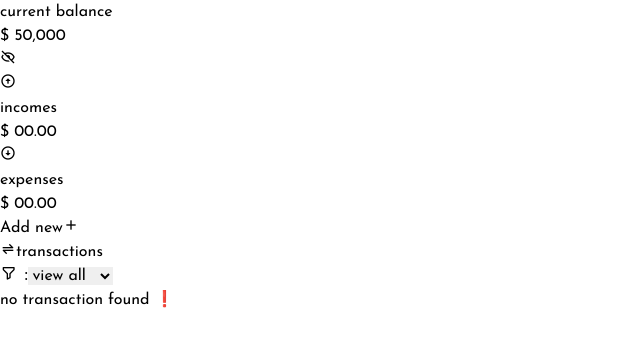
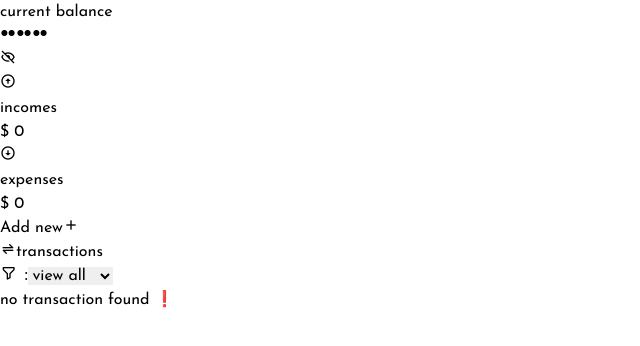
Before and after one commit to sadranafe/expense-tracker, a React (Vite) app: page / in a window 1280 px wide. Shown: the top 346 px of the page, without its empty margins (0-640 px from the left). Built offline with nearby package versions, Linux system fonts and the light colour scheme.

Commit message:
add the dynamic numbers to the XML structure

```diff
--- a/src/components/expenseTracker/expenseTracker.jsx
+++ b/src/components/expenseTracker/expenseTracker.jsx
@@ -20,6 +20,33 @@ const ExpenseTracker = () => {
         ev.preventDefault();
         setModalIsOpen(!modalIsOpen);
     }
+
+    // ! very important part of the code. 👉👉 delete the transaction
+    const deleteBtnHandler = item => {
+        if (item.action === "withdraw") {
+            setPrice(prevState => {
+                return prevState + item.price
+            })
+
+            setExpenses(prevState => {
+                return prevState - item.price
+            })
+
+        } else {
+            setPrice(prevState => {
+                return prevState - item.price
+            })
+
+            setIncomes(prevState => {
+                return prevState - item.price
+            })
+
+        }
+
+        const newTrans = filteredTransactions.filter(transaction => transaction !== item);
+        setTransAction_(newTrans)
+    }
+
 
     const filteredTransactions = transAction_.filter(transaction => {
         if (filteredView === "view all") {
@@ -61,31 +88,12 @@ const ExpenseTracker = () => {
         })
     }
 
-    // ! very important part of the code. 👉👉 delete the transaction
-    const deleteBtnHandler = item => {
-        if (item.action === "withdraw") {
-            setPrice(prevState => {
-                return prevState + item.price
-            })
+    const [showBalance, setShowBalance] = useState(false);
 
-            setExpenses(prevState => {
-                return prevState - item.price
-            })
+    const balanceHandler = () => {
+        setShowBalance(!showBalance)
+    }
 
-        } else {
-            setPrice(prevState => {
-                return prevState - item.price
-            })
-
-            setIncomes(prevState => {
-                return prevState - item.price
-            })
-
-        }
-
-        const newTrans = filteredTransactions.filter(transaction => transaction !== item);
-        setTransAction_(newTrans)
-    }
 
     return (
         <>
@@ -93,10 +101,20 @@ const ExpenseTracker = () => {
 
                 <div className="w-4/12 relative text-white bg-sky-950 shadow-xl shadow-gray-400 rounded-xl p-3 mb-10 py-10 flex flex-wrap justify-center items-center">
                     <h2 className="uppercase w-full text-center">current balance</h2>
-                    <p className="mt-4 text-xl">$ 50,000</p>
+                    <p className="mt-4 text-xl">
+                        {
+                            showBalance ? `$  ${Number(price).toLocaleString()}` :
+                                <>
+                                    <i className="bx bxl-flickr"></i>
+                                    <i className="bx bxl-flickr"></i>
+                                    <i className="bx bxl-flickr"></i>
+                                </>
+                        }
 
-                    <button className="py-1 mt-2 px-3 absolute right-32 top-16">
-                        <i className="bx bx-hide text-xl"></i>
+                    </p>
+
+                    <button onClick={balanceHandler} className={price.toString().length >= 12 ? "py-1 mt-2 px-3 absolute right-24 top-16" : "py-1 mt-2 px-3 absolute right-32 top-16"}>
+                        <i className={showBalance ? "bx bx-show-alt text-xl" : "bx bx-hide text-xl"}></i>
                     </button>
 
                     <div className="w-full px-5 mt-5">
@@ -106,7 +124,7 @@ const ExpenseTracker = () => {
                                     <i className="bx bx-up-arrow-circle text-2xl"></i>
                                     <div className="ml-2">
                                         <p>incomes</p>
-                                        <p>$ 00.00</p>
+                                        <p>$ {Number(incomes).toLocaleString()}</p>
                                     </div>
                                 </div>
                             </div>
@@ -117,7 +135,7 @@ const ExpenseTracker = () => {
                                     <i className="bx bx-down-arrow-circle text-2xl"></i>
                                     <div className="ml-2">
                                         <p>expenses</p>
-                                        <p>$ 00.00</p>
+                                        <p>$ {Number(expenses) === 0 ? Number(expenses).toLocaleString() : Number(-expenses).toLocaleString()}</p>
                                     </div>
                                 </div>
                             </div>
```
